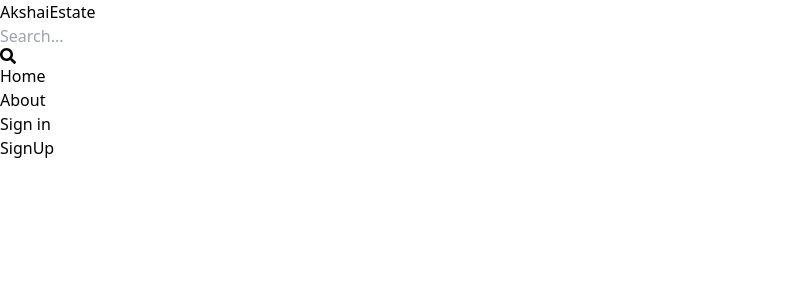
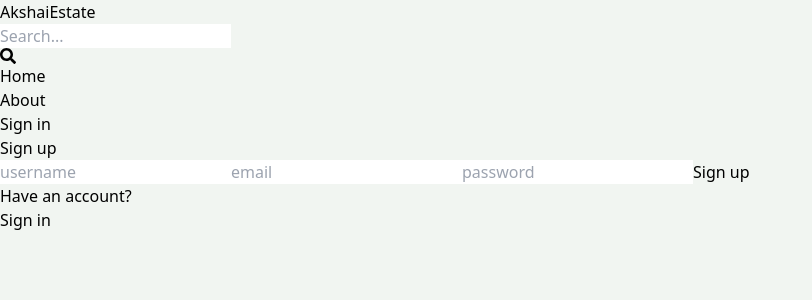
Before and after one commit to Akshai-muraleedharan/mern-estate, a React (Vite) app in the folder client/: page /sign-up in a window 1280 px wide. Shown: the top 300 px of the page, without its empty margins (0-812 px from the left). Built offline with nearby package versions, Linux system fonts and the light colour scheme.

Commit message:
compelete signup page functionality

```diff
--- a/client/src/index.css
+++ b/client/src/index.css
@@ -1,3 +1,8 @@
 @tailwind base;
 @tailwind components;
 @tailwind utilities;
+
+
+body{
+    background-color: rgb(241, 245, 241);
+}
--- a/client/src/pages/SignUp.jsx
+++ b/client/src/pages/SignUp.jsx
@@ -1,7 +1,25 @@
-import React from 'react'
+import {Link} from 'react-router-dom'
 
 export default function SignUp() {
   return (
-    <div>SignUp</div>
+   <div className='p-3 max-w-lg mx-auto'>
+    <h1 className='font-semibold text-3xl text-center my-7'>Sign up</h1>
+
+    <form className='flex flex-col gap-4'>
+      <input type="text" placeholder='username' id='username' className='rounded p-3 border' />
+      <input type="email" placeholder='email' id='email' className='rounded p-3 border' />
+      <input type="password" placeholder='password' id='password' className='rounded p-3 border' />
+
+      <button  className='p-3 bg-slate-700 text-white rounded-lg uppercase hover:opacity-90 disabled:opacity-80'>Sign up</button>
+    </form>
+
+    <div className='flex gap-2 mt-5'>
+      <p>Have an account?</p>
+
+      <Link to={'/sign-in'}>
+      <span className='text-blue-700'>Sign in</span>
+        </Link>
+    </div>
+   </div>
   )
 }
```
